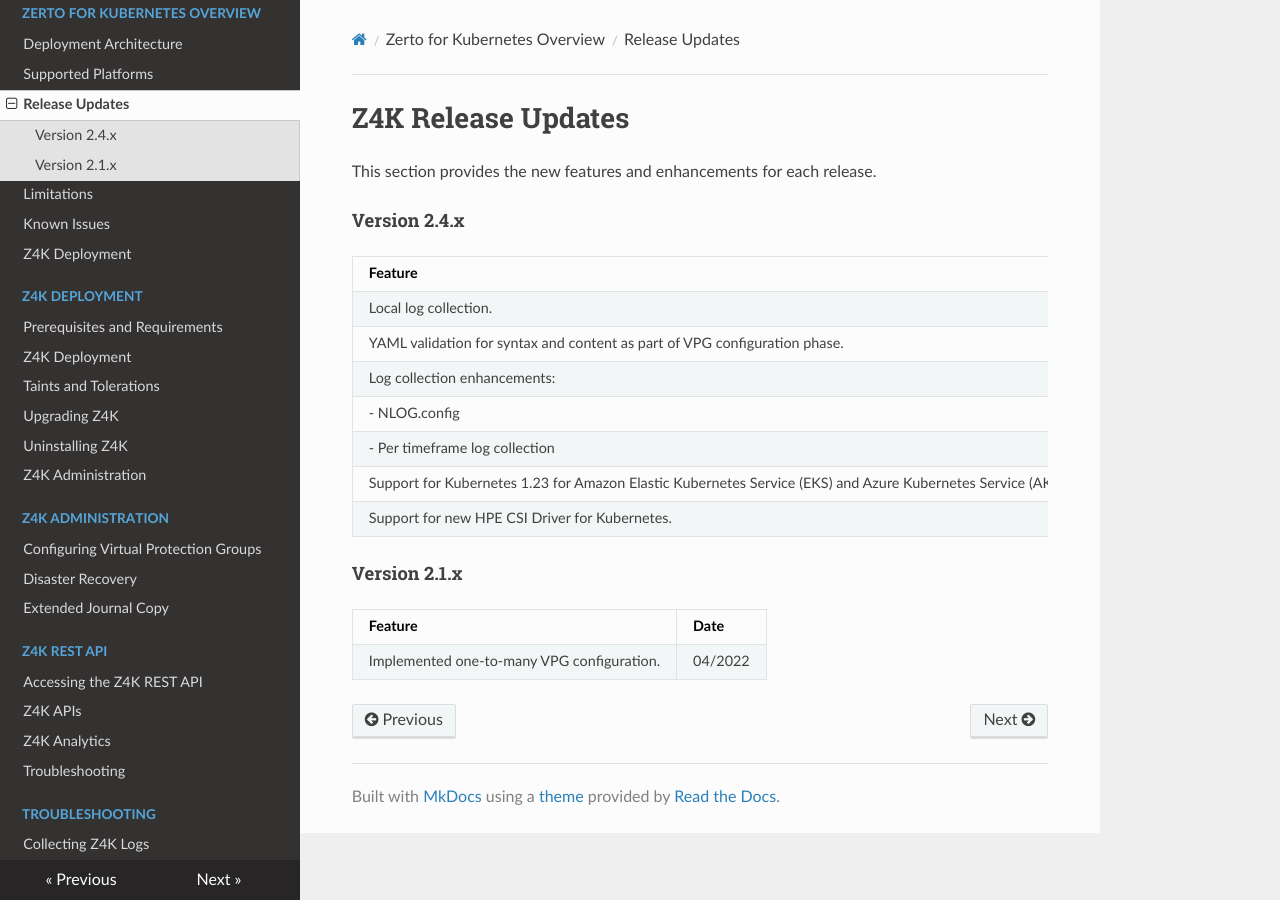
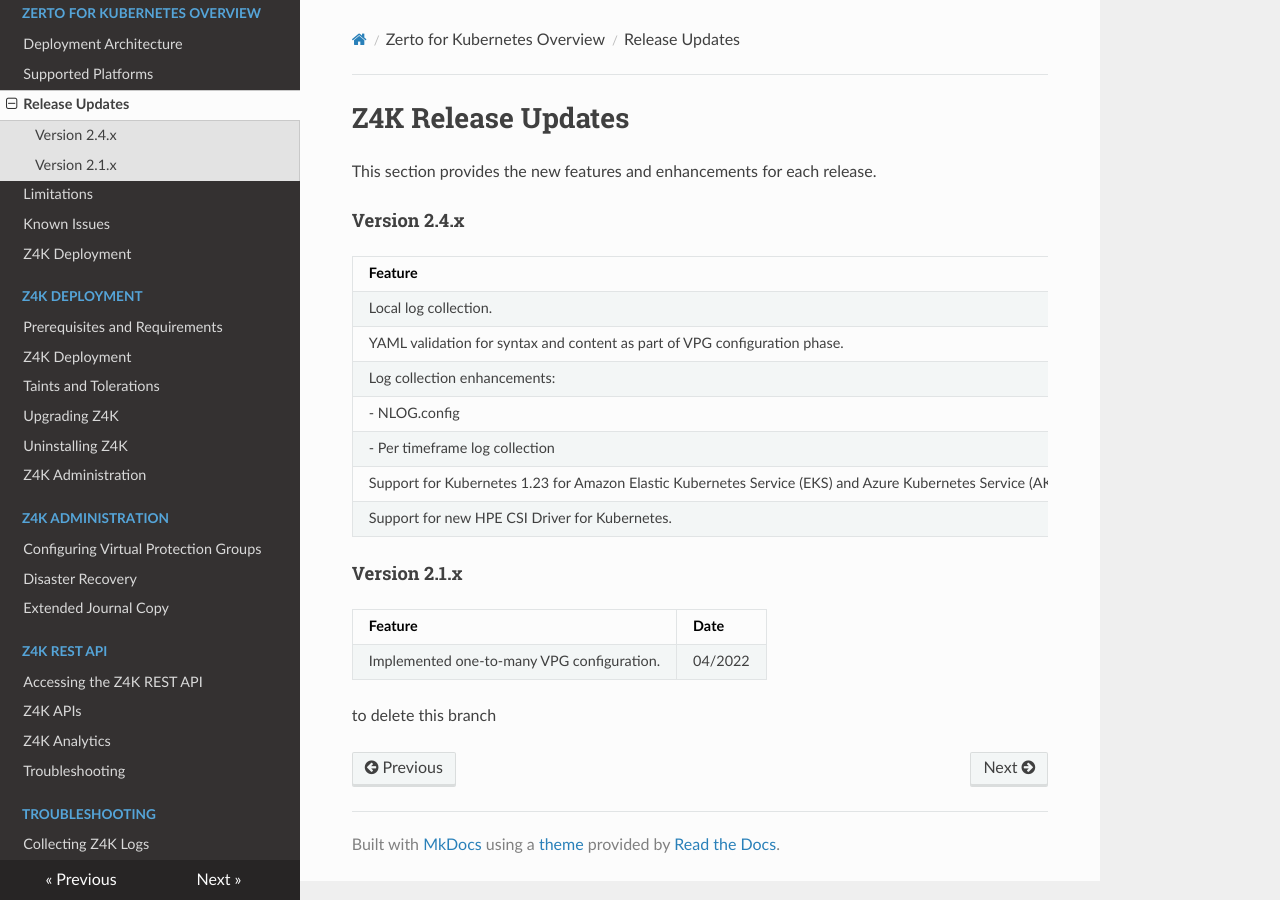
Before and after one commit to ZertoPublic/Z4K, an MkDocs documentation site: the page built from docs/ReleaseNotes.md, in a window 1280 px wide. Built offline with MkDocs 1.6.1, drawn with Linux system fonts in a browser that asks for light colours.

Commit message:
Update ReleaseNotes.md

```diff
--- a/docs/ReleaseNotes.md
+++ b/docs/ReleaseNotes.md
@@ -18,3 +18,5 @@
 | Feature | Date |
 | ------- | ---- |
 |Implemented one-to-many VPG configuration.                     | 04/2022 |
+
+to delete this branch
```
